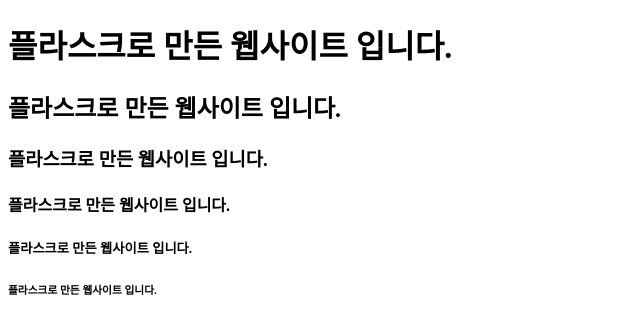
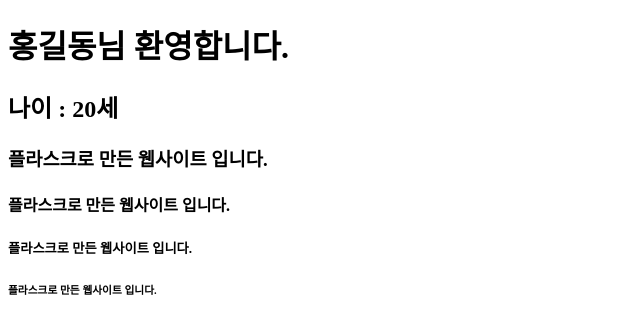
Before and after one commit to tjoeunjr5-dev/python-workspace, a Flask app: page / in a window 1280 px wide. Shown: the part 58-392 px from the top of the page, without its empty margins (0-640 px from the left). Run offline with Flask 3, Linux system fonts and the light colour scheme.

Commit message:
for html python

```diff
--- a/flask-website/app.py
+++ b/flask-website/app.py
@@ -6,13 +6,77 @@ app = Flask(__name__) # 이제부터 이 파일을 웹사이트용 프로그램
 # 파이썬이 이 가게이름은 뭐니?  현재 ㅇㅇ파일입니다. 알려주는 자동 이름표
 
 # https://naver.com/
+'''
 @app.route("/")        # 클라이언트가 어떤 URL로 들어왔을 때 어떤 기능을 보여줄지 연결
 def home():
     return render_template("index.html")
+'''
+
+@app.route("/")        # 클라이언트가 어떤 URL로 들어왔을 때 어떤 기능을 보여줄지 연결
+def home():
+    # DB 데이터 저장소에서 넘어온 데이터
+    # DB 와 Python이 연결되어 있다면 DB에 저장된
+    # ex) 이영희, 40, 수영 과 같은 데이터를 웹사이트에 보여줄 수 있다.
+    # name 이라는   이름은 db에서 가져온 데이터를 잠시 담아 보관하기 위한 데이터 공간
+    # age 이라는 이름 또한 db에서 가져온 데이터를 잠시 담아 보관하기 위한 데이터 공간
+    # 나중에 DB와 연결하여 데이터를 성공적으로 가져오게 된다면
+    # 홍길동 자리에는 DB에 저장되어 있는 이름이 들어갈 것
+    # DB와 연결한 상태가 아니기 때문에 홍길동 20 이라는 임의 데이터를 이용하여
+    # HTML에 DB에서 가져온 데이터를 어떻게 전달하는지 확인하는 로직 작성
+    name = "홍길동"
+    age = 20
+    return render_template("index.html", abc=name, xyz=age)
+'''
+()틀을 보여줄거야(어떤파일에서, 어떤 데이터들을 전달받을 수 있도록 설정하겠어! 설정은 0개 ~ n개 무제한 가능)
+abc = html 에서 db에서 가져온 데이터를 어떻게 보여줄 것인지 데이터를 담아가는 공간의 명칭
+xyz = html 에서 db에서 가져온 데이터를 어떻게 보여줄 것인지 데이터를 담아가는 공간의 명칭
+
+보통은 html에서 사용하는 변수명칭과 python에서 html로 전달하는 변수명칭을 동일하게 작성!
+회사에서 데이터를 가져오는 변수명칭이 최소 10
+render_template("index.html", abc=name, xyz=age)
+   <h1>{{abc}}님 환영합니다.</h1>
+    <h2>나이 : {{xyz}}세</h2>
+
+'''
+
+def 목록기능():
+    과일들 = ['참외','바나나','포도','사과']
+    for 과일하나씩담는변수공간 in 과일들:
+        print("현재 과일 : ", 과일하나씩담는변수공간)
 
 @app.route("/about")
 def about():
-    return render_template("about.html")
+    # 방문자 명단
+    visitors=["김철수","이영희","박민수","최지원","정다은"]
+    # 방문자 정보
+    visitor_info = [
+        {"name":"김철수", "count":15}, # 0 번 째 목록에 존재하는 방문자 정보
+        {"name":"이영희", "count":23}, # 1 번 째 목록에 존재하는 방문자 정보
+        {"name":"박민수", "count":8},  # 2 번 째 목록에 존재하는 방문자 정보
+        {"name":"최지원", "count":31}, # 3 번 째 목록에 존재하는 방문자 정보
+        {"name":"정다은", "count":12}, # 4 번 째 목록에 존재하는 방문자 정보
+
+        ]
+
+    외부링크리스트 = [
+        {"주소":"https://www.google.com", "도메인이름":"구글"},
+        {"주소":"https://www.naver.com", "도메인이름":"네이버"},
+        {"주소":"https://www.daum.net", "도메인이름":"다음"},
+    ]
+
+
+    return render_template("about.html", visitors=visitors, visitor_info=visitor_info,
+                           외부링크리스트=외부링크리스트 )
+    '''
+
+    과일1번 = '참외'
+    과일2번 = '사과'
+    과일3번 = '포도'
+    과일4번 = '바나나'
+    과일들 = ['참외','바나나','포도','사과']
+    return render_template("about.html", fruits=과일들 )
+    '''
+
 
 
 '''
--- a/flask-website/templates/index.html
+++ b/flask-website/templates/index.html
@@ -50,10 +50,29 @@
         <nav>
         <a href="/">home</a>
         <a href="/about">About</a>
+        <a href="/image"></a>
     </nav>
+
+    <!--
+        @app.route("/")
+            def home():
+                name = "홍길동"
+                age = 20
+                return render_template("index.html", abc=name, xyz=age)
+        python에서 전달받은 데이터를 사용하기 위해서
+        render_template에서 지정한 변수명칭을 html 사용
+        * python 변수 명칭과 html 변수 명칭은 동일해야 한다.
+        python에서 담아온 변수 명칭을 사용할 때는
+        {{변수명칭}} 형태로 작성
+        만약 python에서 전달하고자 하는 변수 명칭이 아니거나
+        python에서 전달하겠다 작성하지 않은 변수 명칭이 html 내부에 존재할경우
+        html은 변수 명칭 내부에 아무런 데이터가 없다 선언하고
+        빈 공간으로 둠
+
+    -->
     <!-- h1 가장 큰 제목 형태의 글자를 표현할 때 사용하는 태그 -->
-    <h1>플라스크로 만든 웹사이트 입니다.</h1>
-    <h2>플라스크로 만든 웹사이트 입니다.</h2>
+    <h1>{{abc}}님 환영합니다.</h1>
+    <h2>나이 : {{xyz}}세</h2>
     <h3>플라스크로 만든 웹사이트 입니다.</h3>
     <h4>플라스크로 만든 웹사이트 입니다.</h4>
     <h5>플라스크로 만든 웹사이트 입니다.</h5>
```
Also changed, not shown: flask-website/for문.py (added, +9 -0 lines), flask-website/templates/about.html (+80 -1 lines), flask-website/부연설명.txt (+25 -0 lines).
